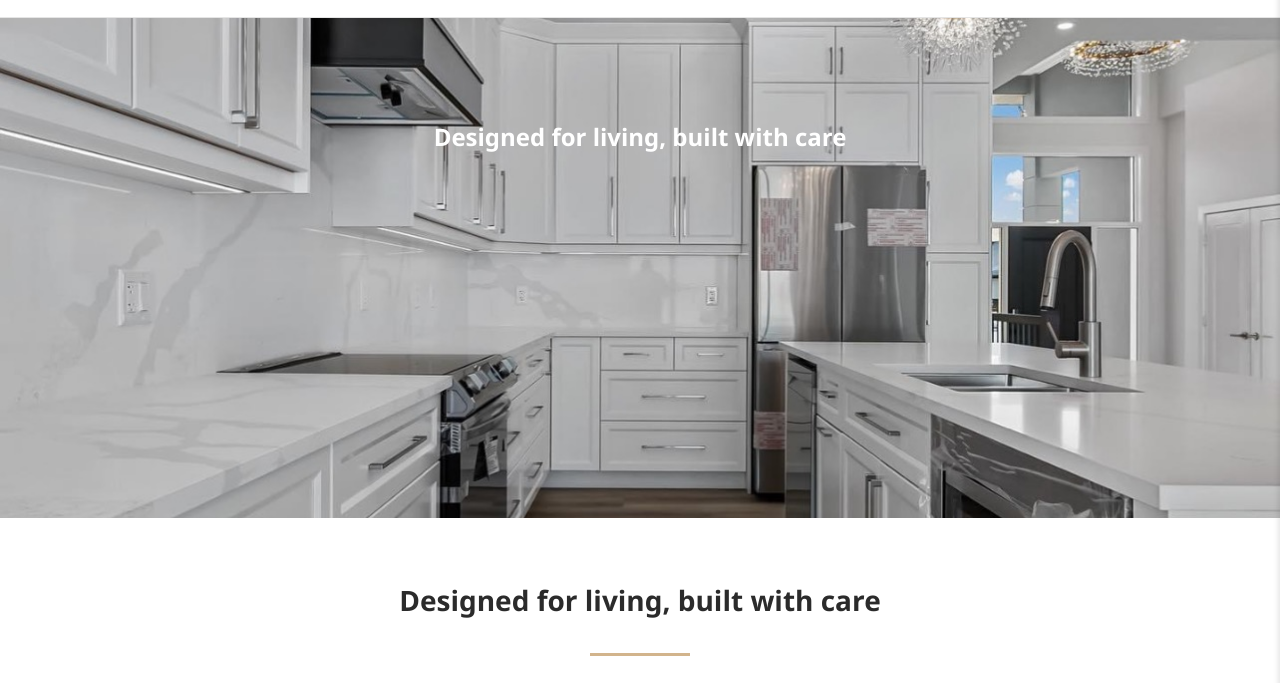
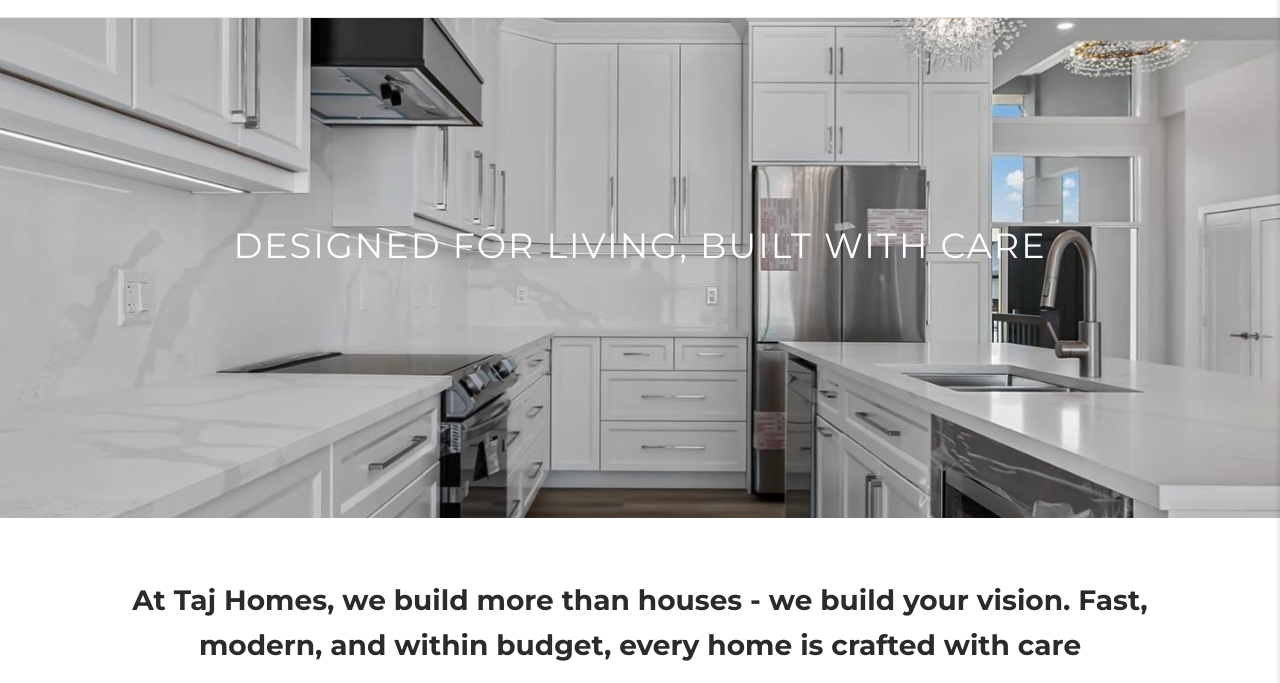
Before and after one commit to Mndanina1725/Taj-Homes, a website built with webpack: page index.html in a window 1280 px wide. Shown: the part 69-752 px from the top of the page. Built offline with nearby package versions, Linux system fonts and the light colour scheme.

Commit message:
Made more changes

```diff
--- a/index.html
+++ b/index.html
@@ -3,6 +3,8 @@
 <head>
   <link rel="stylesheet" href="https://cdnjs.cloudflare.com/ajax/libs/font-awesome/6.5.0/css/all.min.css" />
   <link rel="icon" type="image/png" href="img/logo.png" />
+  <link href="https://fonts.googleapis.com/css2?family=Montserrat:wght@400;700&display=swap" rel="stylesheet">
+  <link href="https://fonts.googleapis.com/css2?family=Montserrat:wght@400;700&display=swap" rel="stylesheet">
   <meta charset="UTF-8" />
   <meta name="viewport" content="width=device-width, initial-scale=1.0"/>
   <title>Taj Homes</title>
@@ -167,10 +169,18 @@
       padding: 100px 0;
     }
     .hero-content {
-      padding-top: 100px; /*  adjust  to push text lower */
+      padding-top: 200px; /*  adjust  to push text lower */
       text-align: center;
     }
 
+
+    .hero-content h1 {
+      font-family: 'Montserrat', sans-serif;
+      font-size: 35px;
+      font-weight: 400; /* or 700 for bold */
+      text-transform: uppercase;
+      letter-spacing: 2px;
+    }
 
     .about, .projects, .contact {
       padding: 60px 0;
@@ -241,10 +251,12 @@
     }
 
     .slogan-content h2 {
-      font-size: 28px;
+      font-family: 'Montserrat', sans-serif;
+      font-size: 28px; /* optional: increase font size if you want */
       margin-bottom: 30px;
       color: #2b2b2b;
     }
+
 
     .slogan-content .hero-buttons {
       display: flex;
@@ -595,7 +607,7 @@
 
 <section class="slogan-section">
   <div class="container slogan-content">
-    <h2>Designed for living, built with care</h2>
+    <h2>At Taj Homes, we build more than houses - we build your vision. Fast, modern, and within budget, every home is crafted with care </h2>
     <div class="slogan-underline"></div>
     <div class="hero-buttons">
       <a href="renovate.html" class="hero-btn">I want to renovate</a>
@@ -677,7 +689,7 @@
     </div>
     <div class="contact-item">
       <h3>Email</h3>
-      <p><a href="mailto:info@tajhomes.com">info@tajhomes.com</a></p>
+      <p><a href="Tajhomessk@yahoo.com">Tajhomessk@yahoo.com</a></p>
     </div>
   </div>
 </section>
@@ -687,7 +699,7 @@
 <!-- Social Icons -->
 <div class="social-icons">
   <a href="tel:(306) 880-9555" aria-label="Call us"><i class="fas fa-phone"></i></a>
-  <a href="mailto:info@tajhomes.com" aria-label="Email us"><i class="fas fa-envelope"></i></a>
+  <a href="Tajhomessk@yahoo.com" aria-label="Email us"><i class="fas fa-envelope"></i></a>
   <a href="https://www.instagram.com/tajhomes_yxe/" target="_blank" aria-label="Instagram"><i class="fab fa-instagram"></i></a>
 </div>
 
```
Also changed, not shown: build.html (+2 -2 lines), renovate.html (+2 -2 lines).
